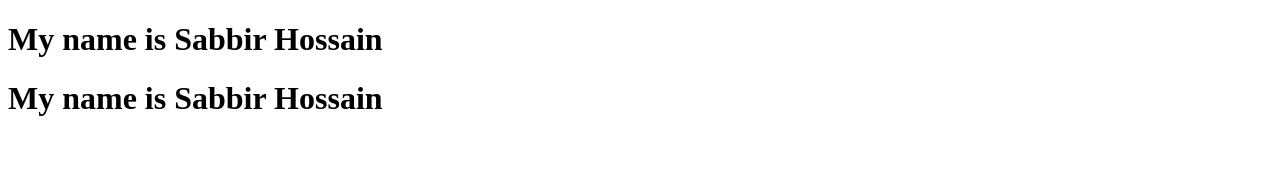
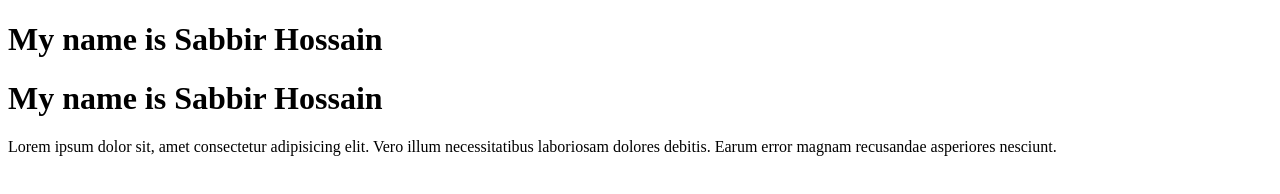
Before and after one commit to SabbbirxHossain/Demo, a plain HTML site: page index.html in a window 1280 px wide. Drawn offline with Linux system fonts and the light colour scheme.

Commit message:
add a paragraph.

```diff
--- a/index.html
+++ b/index.html
@@ -8,5 +8,8 @@
 <body>
   <h1>My name is Sabbir Hossain</h1>
   <h1>My name is Sabbir Hossain</h1>
+
+
+  <p>Lorem ipsum dolor sit, amet consectetur adipisicing elit. Vero illum necessitatibus laboriosam dolores debitis. Earum error magnam recusandae asperiores nesciunt.</p>
 </body>
 </html>
```
